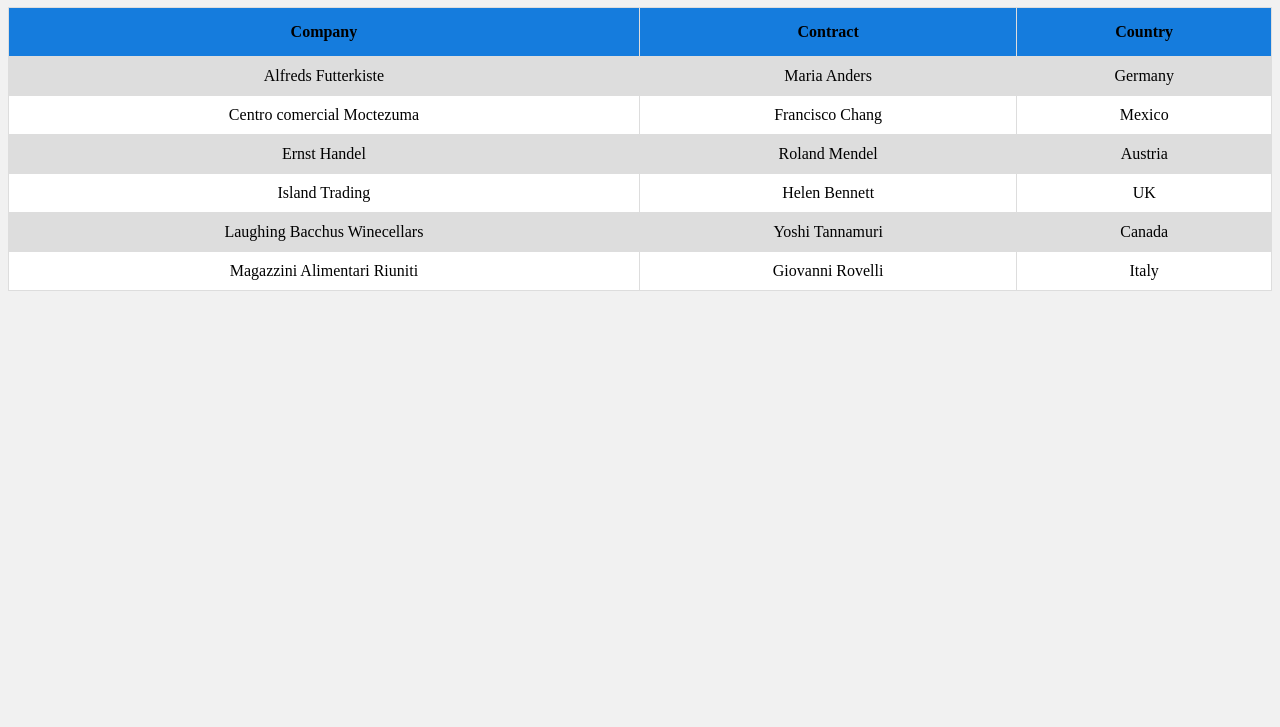
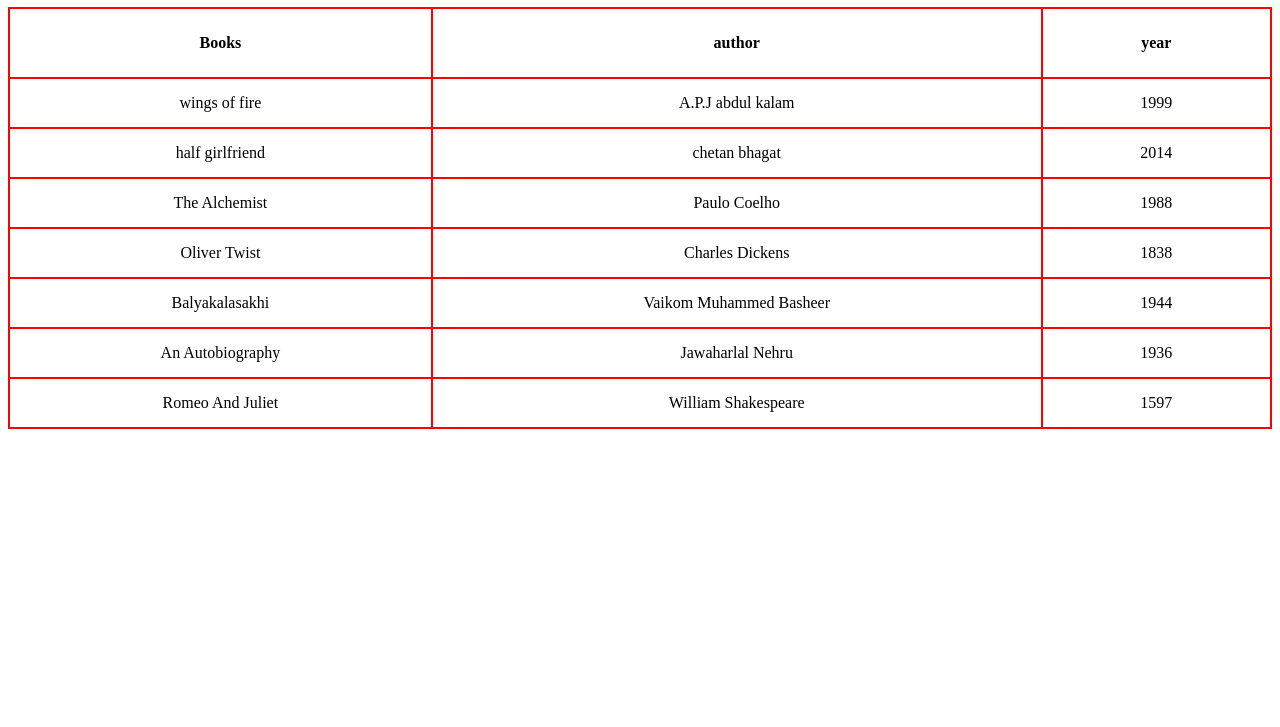
Before and after one commit to muhammadsemeer/bcs-sem1-seminar, a plain HTML site: page qns15.html in a window 1280 px wide. Shown: the part 73-800 px from the top of the page. Drawn offline with Linux system fonts and the light colour scheme.

Commit message:
qns15 modified

```diff
--- a/qns15.html
+++ b/qns15.html
@@ -1,82 +1,79 @@
 <!DOCTYPE html>
-<html lang="en">
+<html>
   <head>
-    <title>QNS</title>
+    <title>book details</title>
     <style>
       body {
-        background-color: rgb(241, 241, 241);
+        background-color: rgb(255, 255, 255);
       }
       table {
         width: 100%;
-        border: 1px solid #ddd;
+        border: 2px solid #ff0000;
         border-collapse: collapse;
       }
       thead tr {
-        background-color: #157cdd;
+        background-color: #ffffff;
+        border: 2px solid #ff0000;
       }
       thead tr th {
-        padding: 15px;
-        border: 1px solid #ddd;
+        padding: 25px;
+        border: 2px solid #ff0000;
       }
       tbody tr td {
         text-align: center;
-        padding: 10px;
-        border: 1px solid #ddd;
-      }
-      tbody tr:nth-child(odd) {
-        background-color: #ddd;
-      }
-      tbody tr:nth-child(even) {
-        background-color: #fff;
-      }
-      tbody tr:hover {
-        background-color: #157cddb2;
+        padding: 15px;
+        border: 2px solid #ff0000;
       }
       h1 {
-        color: #4375ff;
+        color: "black";
       }
     </style>
   </head>
   <body>
-    <h1>Companies and Contract Info</h1>
+    <h1>DETAILS OF BOOKS</h1>
     <table>
       <thead>
         <tr>
-          <th>Company</th>
-          <th>Contract</th>
-          <th>Country</th>
+          <th>Books</th>
+          <th>author</th>
+          <th>year</th>
         </tr>
       </thead>
       <tbody>
         <tr>
-          <td>Alfreds Futterkiste</td>
-          <td>Maria Anders</td>
-          <td>Germany</td>
+          <td>wings of fire</td>
+          <td>A.P.J abdul kalam</td>
+          <td>1999</td>
         </tr>
         <tr>
-          <td>Centro comercial Moctezuma</td>
-          <td>Francisco Chang</td>
-          <td>Mexico</td>
+          <td>half girlfriend</td>
+          <td>chetan bhagat</td>
+          <td>2014</td>
         </tr>
         <tr>
-          <td>Ernst Handel</td>
-          <td>Roland Mendel</td>
-          <td>Austria</td>
+          <td>The Alchemist</td>
+          <td>Paulo Coelho</td>
+          <td>1988</td>
         </tr>
         <tr>
-          <td>Island Trading</td>
-          <td>Helen Bennett</td>
-          <td>UK</td>
+          <td>Oliver Twist</td>
+          <td>Charles Dickens</td>
+          <td>1838</td>
         </tr>
         <tr>
-          <td>Laughing Bacchus Winecellars</td>
-          <td>Yoshi Tannamuri</td>
-          <td>Canada</td>
+          <td>Balyakalasakhi</td>
+          <td>Vaikom Muhammed Basheer</td>
+          <td>1944</td>
         </tr>
         <tr>
-          <td>Magazzini Alimentari Riuniti</td>
-          <td>Giovanni Rovelli</td>
-          <td>Italy</td>
+          <td>An Autobiography</td>
+          <td>Jawaharlal Nehru</td>
+          <td>1936</td>
+        </tr>
+        <tr>
+          <td>Romeo And Juliet</td>
+          <td>William Shakespeare</td>
+          <td>1597</td>
         </tr>
       </tbody>
     </table>
```
